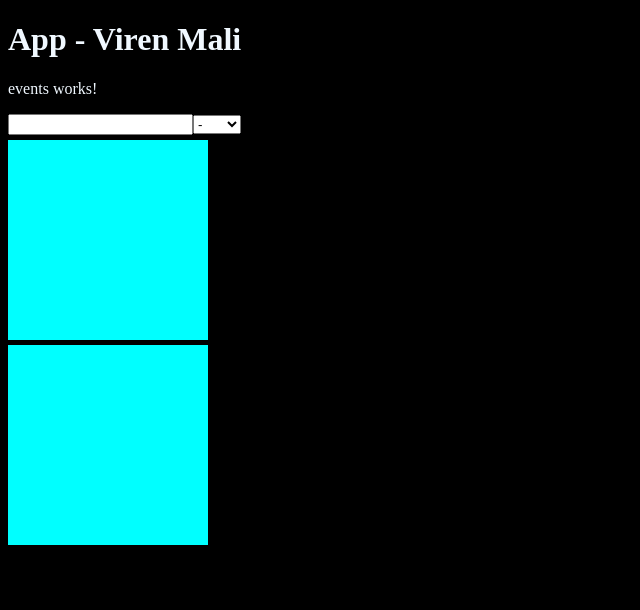
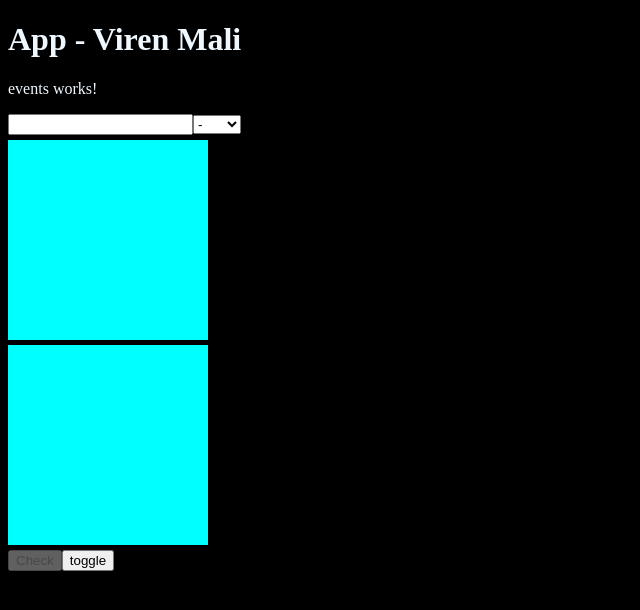
Before and after one commit to Virendra1807/Angular-Revision, an Angular app: page / in a window 1280 px wide. Shown: the top 610 px of the page, without its empty margins (0-640 px from the left). Built offline with nearby package versions, Linux system fonts and the light colour scheme.

Commit message:
Property Binding

```diff
--- a/src/app/events/events.html
+++ b/src/app/events/events.html
@@ -15,4 +15,7 @@
     <div id="div2" (mouseleave)="handleMouseLeave()">
 
     </div>
+
+    <button class="btn btn-success" [disabled]="disableProperty">Check</button>
+    <button class="btn btn-success" (click)="toggleBtn()">toggle</button>
 </main>
--- a/src/app/events/events.ts
+++ b/src/app/events/events.ts
@@ -29,4 +29,12 @@ export class Events {
     console.log('mouse Enter ');
   }
 
+  disableProperty: boolean = true;
+
+  toggleBtn() {
+    this.disableProperty = !this.disableProperty;
+  }
+
+
+
 }
```
